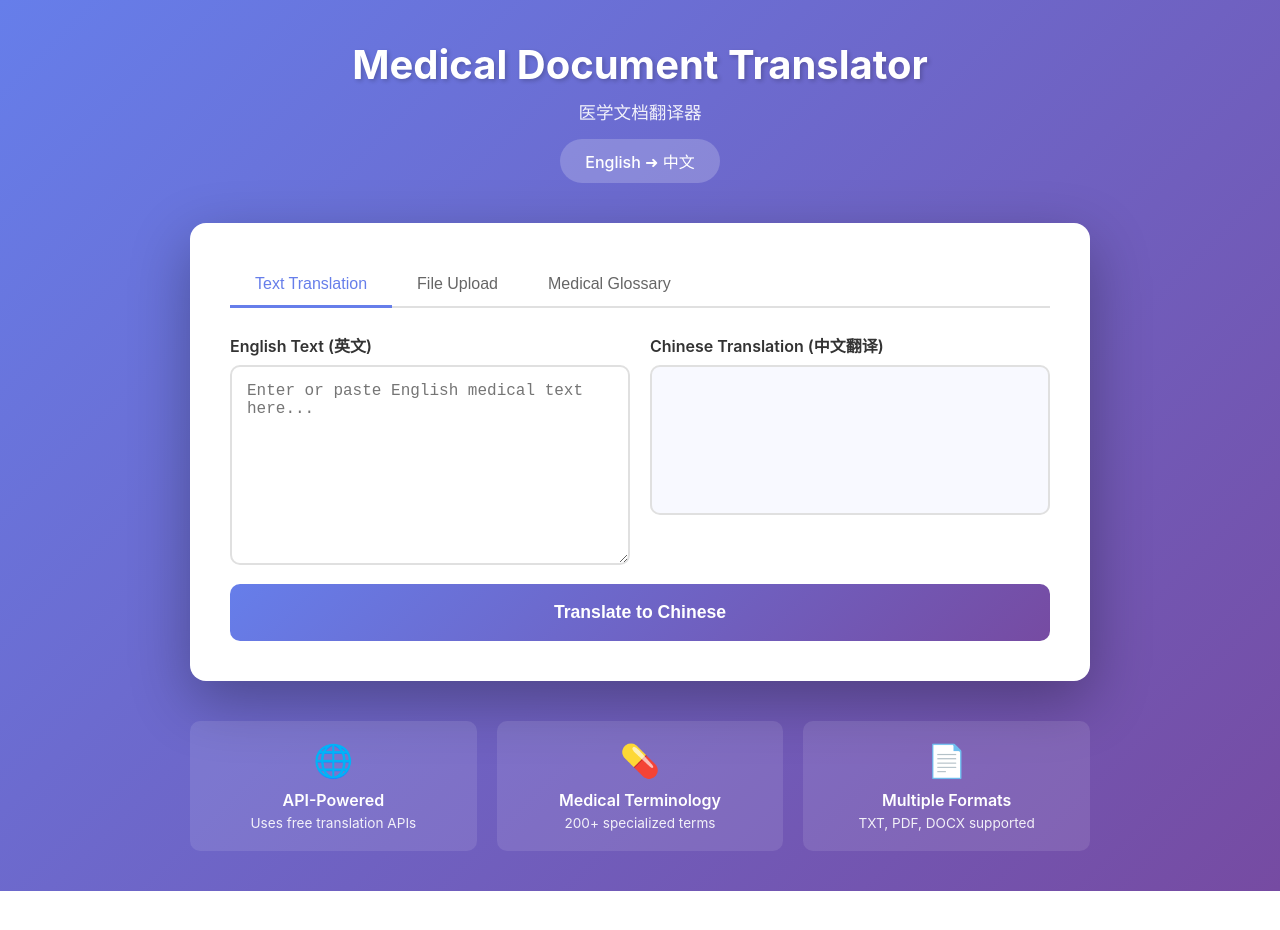
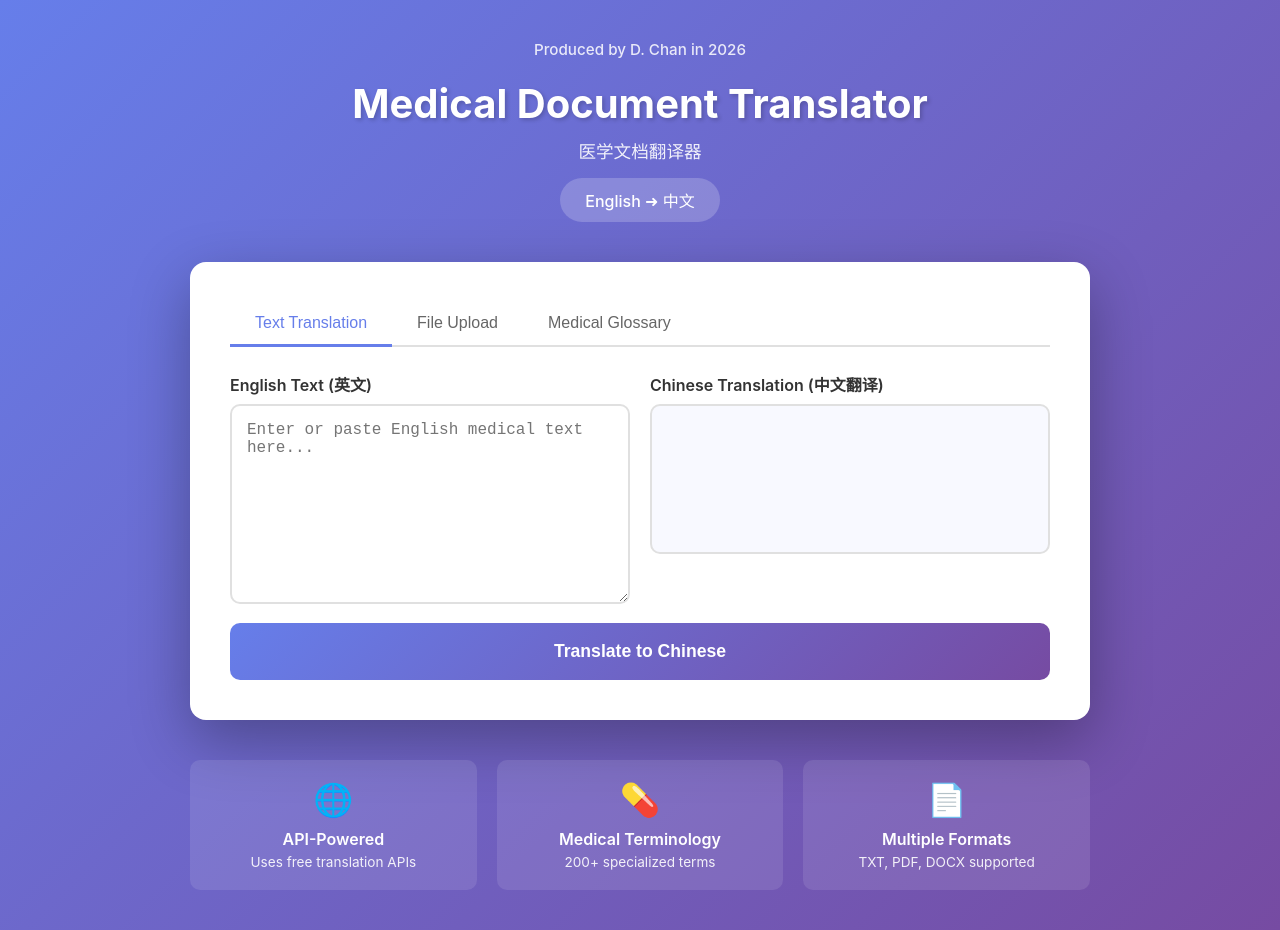
Before and after one commit to dckchan/Medical-Translator, a plain HTML site: page index.html in a window 1280 px wide. Before the commit the page ends 891 px from the top, so only its background shows below. Drawn offline with Linux system fonts and the light colour scheme.

Commit message:
Add files via upload

```diff
--- a/index.html
+++ b/index.html
@@ -38,6 +38,15 @@
         .header p {
             font-size: 1.1rem;
             opacity: 0.9;
+        }
+
+        .credit {
+            text-align: center;
+            color: white;
+            margin-bottom: 20px;
+            font-size: 0.95rem;
+            opacity: 0.85;
+            font-weight: 500;
         }
 
         .language-pair {
@@ -406,6 +415,7 @@
 </head>
 <body>
     <div class="container">
+        <div class="credit">Produced by D. Chan in 2026</div>
         <div class="header">
             <h1>Medical Document Translator</h1>
             <p>医学文档翻译器</p>
```
